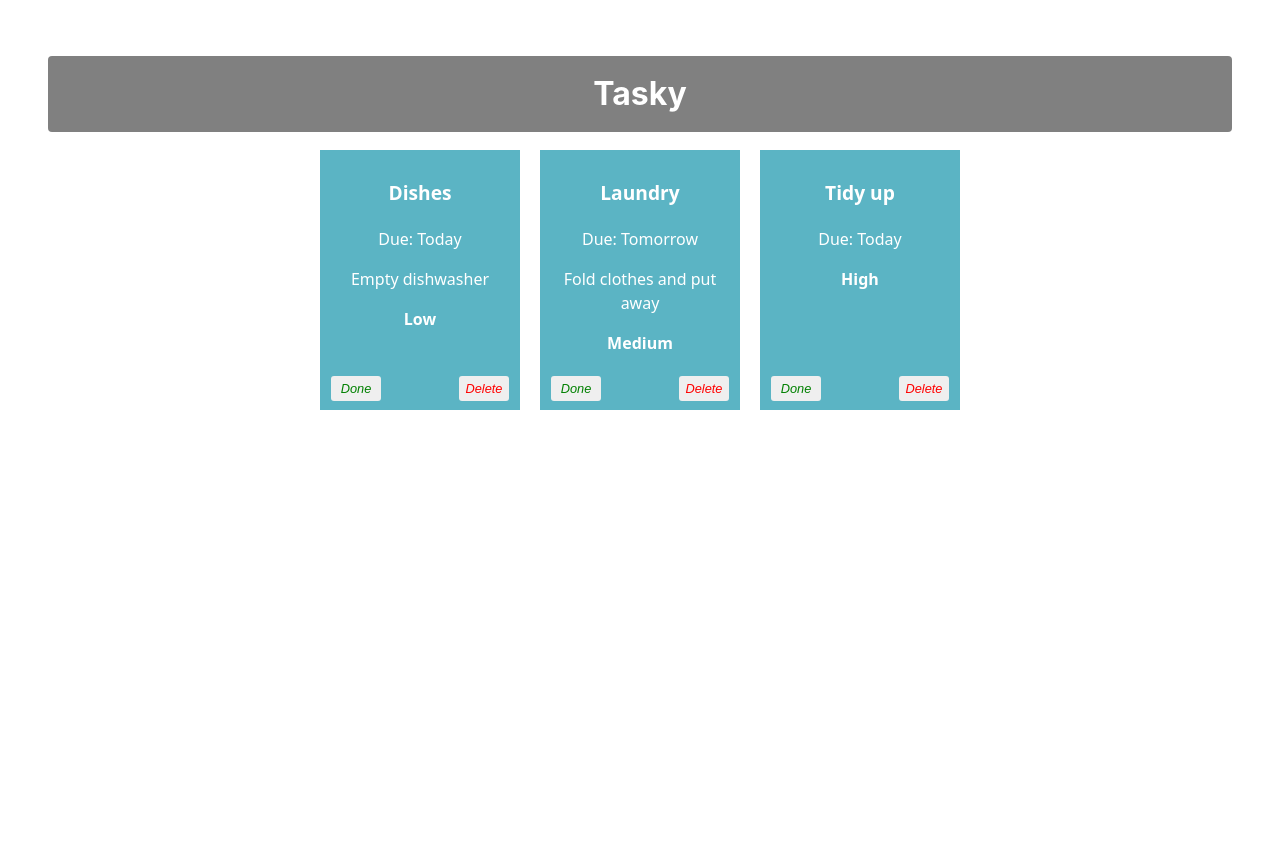
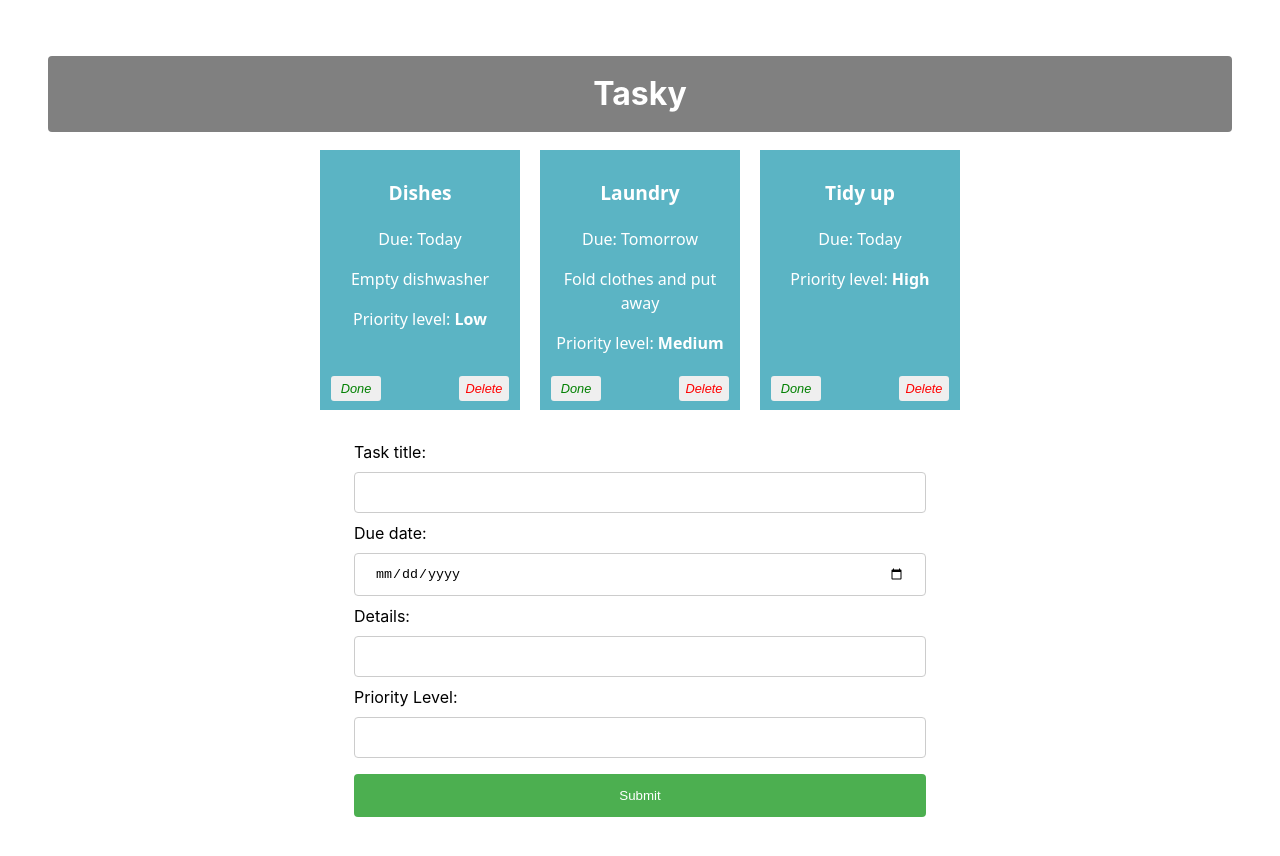
Before and after one commit to warcaul/react-basics-labs, a React (Vite) app in the folder tasky/: page / in a window 1280 px wide. Shown: the top 856 px of the page. Before the commit the page ends 800 px from the top, so only its background shows below. Built offline with nearby package versions, Linux system fonts and the light colour scheme.

Commit message:
Add task: form added

```diff
--- a/tasky/src/App.css
+++ b/tasky/src/App.css
@@ -65,3 +65,34 @@
   right: 5px;
   color: red;
 }
+
+input[type=text], input[type=date] {
+  width: 100%;
+  padding: 12px 20px;
+  margin: 8px 0;
+  display: inline-block;
+  border: 1px solid #ccc;
+  border-radius: 4px;
+  box-sizing: border-box;
+}
+
+input[type=submit] {
+  width: 100%;
+  background-color: #4CAF50;
+  color: white;
+  padding: 14px 20px;
+  margin: 8px 0;
+  border: none;
+  border-radius: 4px;
+  cursor: pointer;
+}
+
+input[type=submit]:hover {
+  background-color: #45a049;
+}
+
+form {
+  text-align: left;
+  width: 50%;
+  margin: auto;
+}
--- a/tasky/src/App.jsx
+++ b/tasky/src/App.jsx
@@ -1,6 +1,8 @@
 import './App.css';
 import Task from './components/Task';
 import React, { useState } from 'react';
+import AddTaskForm from './components/Form';
+
 
 
 
@@ -42,11 +44,16 @@
           done={task.done}
           markDone={() => doneHandler(index)}
           deleteTask={() => deleteHandler(index)}
-
         />
       ))}
 
+       <AddTaskForm />
+
+
+
     </div>
+
+
   );
 
 }
--- /dev/null
+++ b/tasky/src/components/Form.jsx
@@ -0,0 +1,30 @@
+const AddTaskForm = (props) => {
+
+  return (
+    <div>
+      <form>
+        <label>
+            Task title:
+            <input type="text" name="title" required />
+        </label>
+        <br />
+        <label>
+            Due date:
+            <input type="date" name="deadline" required />
+        </label>
+        <br />
+        <label>
+            Details:
+            <input type="text" name="description" />
+        </label>
+        <label>
+            Priority Level:
+            <input type="text" name="priorityLevel" />
+        </label>
+        <input type="submit" value="Submit" />
+        </form>
+    </div>
+  )
+};
+
+export default AddTaskForm;
--- a/tasky/src/components/Task.jsx
+++ b/tasky/src/components/Task.jsx
@@ -6,7 +6,7 @@
             <p>Due: {props.deadline}</p>
             <p>{props.children}</p>
             <p>{props.description}</p>
-            <p><b>{props.priorityLevel}</b></p>
+            <p>Priority level: <b>{props.priorityLevel}</b></p>
             <button onClick={props.markDone} className='doneButton'>Done</button>
             <button className='deleteButton' onClick={props.deleteTask}>Delete</button>
         </div>
```
